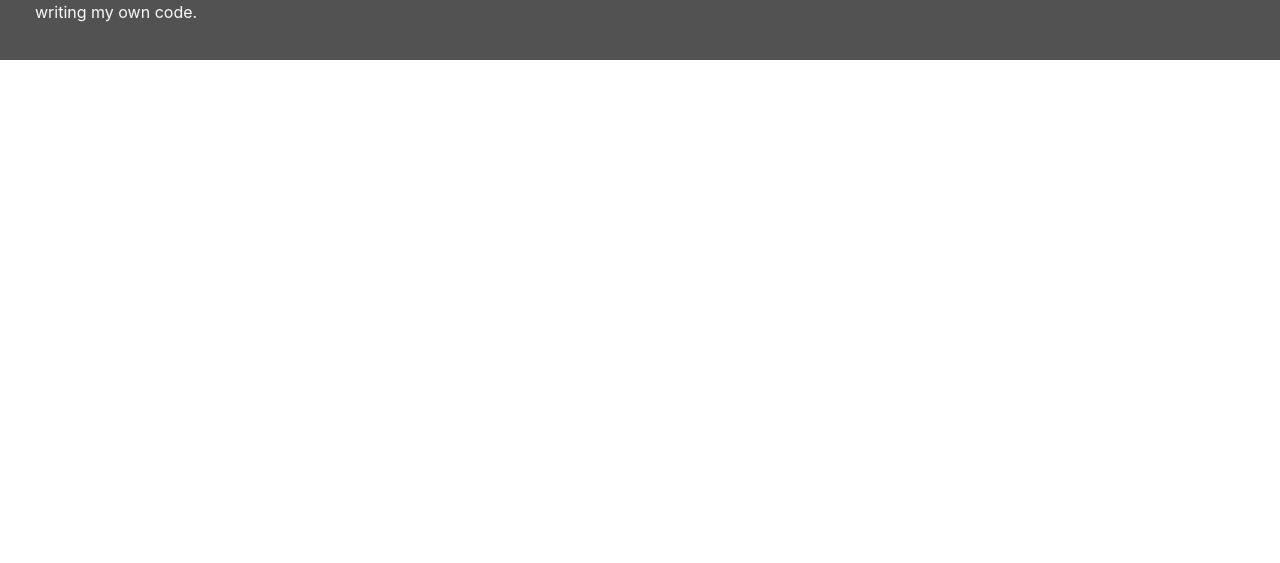
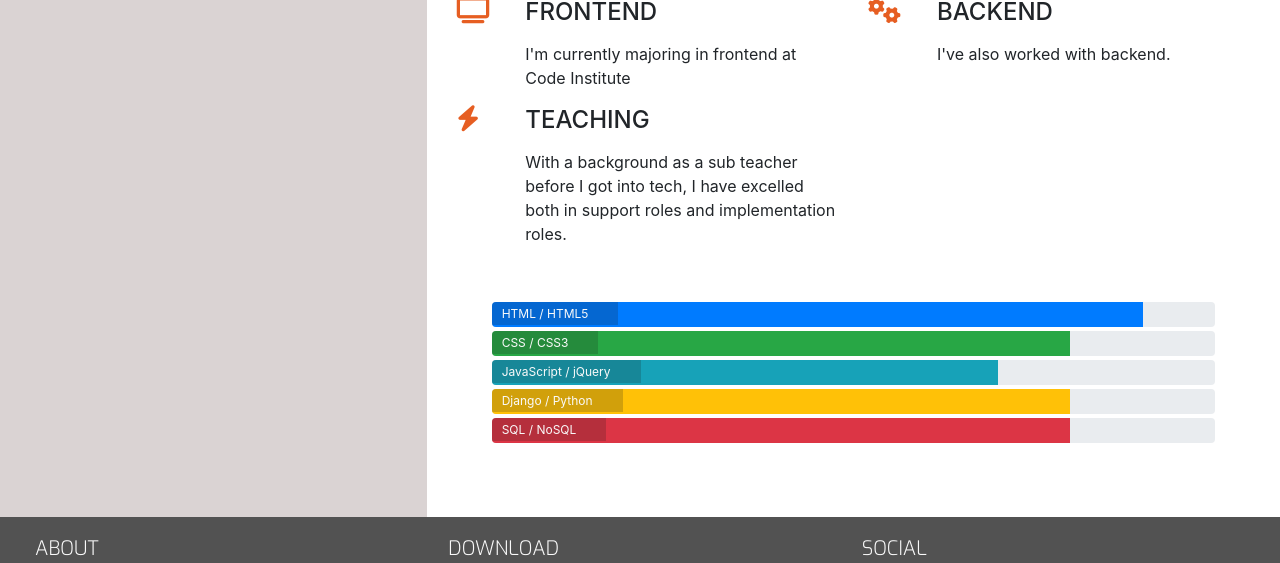
Before and after one commit to Jikazu/resume, a plain HTML site: page resume.html in a window 1280 px wide. Shown: the part 469-1032 px from the top of the page. Before the commit the page ends 800 px from the top, so only its background shows below. Drawn offline with nearby package versions, Linux system fonts and the light colour scheme.

Commit message:
added skills section with progress bars

```diff
--- a/assets/css/style.css
+++ b/assets/css/style.css
@@ -257,3 +257,24 @@ footer {
     position: relative;
     width: 60%;
 }
+
+/* --------------------------------- Skills*/
+
+.progress {
+    position: relative;
+    height: 25px;
+    margin-bottom: 4px;
+}
+
+.progress-type {
+    position: absolute;
+    left: 0px;
+    font-weight: 400;
+    padding: 3px 30px 2px 10px;
+    color: #fafafa;
+    background-color: rgba(25, 25, 25, 0.2);
+}
+
+.progress-section {
+    margin: 40px 20px;
+}
--- a/resume.html
+++ b/resume.html
@@ -43,7 +43,105 @@
             </div>
         </div>
     </header>
-    <section>
+    <section class="container-fluid">
+        <div class="row">
+            <div class="col-md-4 bg-color-personal-info section-column">
+                <div class="row">
+                    <div class="col-12">
+                        <h3 class="section-heading uppercase">
+                            Work History
+                        </h3>
+                    </div>
+                </div>
+                </div>
+            <div class="col-md-8 bg-color-three-reasons section-column">
+                <div class="row">
+                    <div class="col">
+                        <h3 class="section-heading uppercase">My skills</h3>
+                    </div>
+                </div>
+                <div class="row">
+                    <div class="col-10 offset-1 offset-sm-0 col-sm-4 col-md-6">
+                        <div class="row">
+                            <div class="col-2">
+                                <i class="three-reasons-icon fa fa-tv" aria-hidden="true"></i>
+                            </div>
+                            <div class="col-10">
+                                <h4 class="three-reasons-heading uppercase">Frontend</h4>
+                                <p>I'm currently majoring in frontend at Code Institute</p>
+
+                            </div>
+                        </div>
+                    </div>
+                    <div class="col-10 offset-1 offset-sm-0 col-sm-4 col-md-6">
+                        <div class="row">
+                            <div class="col-2">
+                                <i class="three-reasons-icon fa fa-gears" aria-hidden="true"></i>
+                            </div>
+                            <div class="col-10">
+                                <h4 class="three-reasons-heading uppercase">Backend</h4>
+                                <p>I've also worked with backend.
+                                </p>
+
+                            </div>
+                        </div>
+                    </div>
+                    <div class="col-10 offset-1 offset-sm-0 col-sm-4 col-md-6">
+                        <div class="row">
+                            <div class="col-2">
+                                <i class="three-reasons-icon fa fa-bolt" aria-hidden="true"></i>
+                            </div>
+                            <div class="col-10">
+                                <h4 class="three-reasons-heading uppercase">Teaching</h4>
+                                <p>With a background as a sub teacher before I got into tech,
+                                    I have excelled both in support roles and implementation roles.
+                                </p>
+
+                            </div>
+                        </div>
+                    </div>
+                </div>
+                <div class="row progress-section">
+                    <div class="col">
+                        <div class="progress">
+                            <div class="progress-bar" role="progressbar" aria-valuenow="90" aria-valuemin="0" aria-valuemax="100"
+                            style="width: 90%;">
+                            <span class="sr-only">90% complete</span>
+                            </div>
+                            <span class="progress-type">HTML / HTML5</span>
+                        </div>
+                        <div class="progress">
+                            <div class="progress-bar bg-success" role="progressbar" aria-valuenow="80" aria-valuemin="0" aria-valuemax="100"
+                            style="width: 80%;">
+                            <span class="sr-only">80% complete</span>
+                            </div>
+                            <span class="progress-type">CSS / CSS3</span>
+                        </div>
+                        <div class="progress">
+                            <div class="progress-bar bg-info" role="progressbar" aria-valuenow="70" aria-valuemin="0" aria-valuemax="100"
+                            style="width: 70%;">
+                            <span class="sr-only">70% complete</span>
+                            </div>
+                            <span class="progress-type">JavaScript / jQuery </span>
+                        </div>
+                        <div class="progress">
+                            <div class="progress-bar bg-warning" role="progressbar" aria-valuenow="80" aria-valuemin="0" aria-valuemax="100"
+                            style="width: 80%;">
+                            <span class="sr-only">80% complete</span>
+                            </div>
+                            <span class="progress-type">Django / Python</span>
+                        </div>
+                        <div class="progress">
+                            <div class="progress-bar bg-danger" role="progressbar" aria-valuenow="80" aria-valuemin="0" aria-valuemax="100"
+                            style="width: 80%;">
+                            <span class="sr-only">80% complete</span>
+                            </div>
+                            <span class="progress-type">SQL / NoSQL</span>
+                        </div>
+                    </div>
+                </div>
+            </div>
+        </div>
 
     </section>
     <footer class="container-fluid">
```
